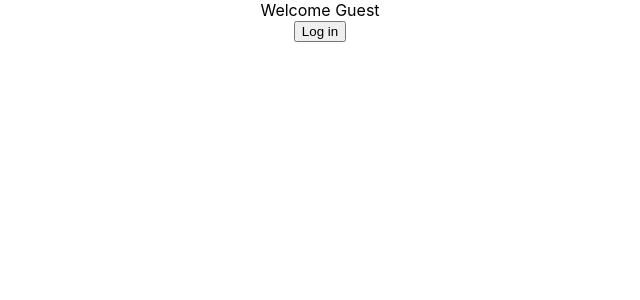
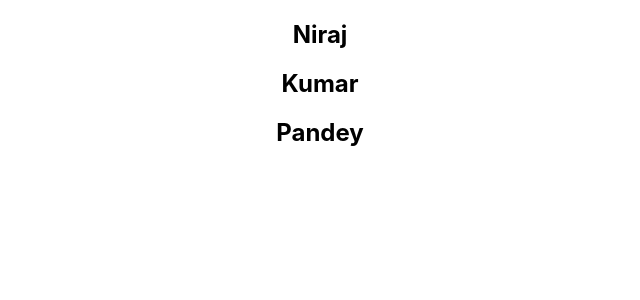
Before and after one commit to nirajpandey034/niraj_react, a React (Create React App) app: page / in a window 1280 px wide. Shown: the top 300 px of the page, without its empty margins (320-960 px from the left). Built offline with nearby package versions, Linux system fonts and the light colour scheme.

Commit message:
list rendering

```diff
--- a/src/App.js
+++ b/src/App.js
@@ -7,6 +7,7 @@ import Counter from './components/Counter'
 import Test from './components/Test'
 import ParentComponent from './components/ParentComponent'
 import UserGreeting from './components/UserGreeting'
+import PersonList from './components/PersonList'
 
 function App() {
   return (
@@ -15,7 +16,7 @@ function App() {
       <Welcome name = "niraj pandey"/>
       <Message />
       */}
-      <UserGreeting />
+      <PersonList />
     </div>
   );
 }
--- /dev/null
+++ b/src/components/PersonList.js
@@ -0,0 +1,12 @@
+import React from 'react'
+
+function PersonList() {
+    let Persons = ['Niraj','Kumar','Pandey']
+    let person = Persons.map(person => <h2>{person}</h2>)
+    return (
+        <div>
+            {person}
+        </div>
+    )
+}
+export default PersonList
```
